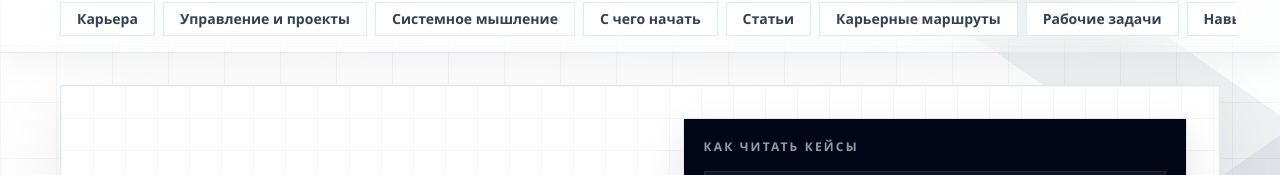
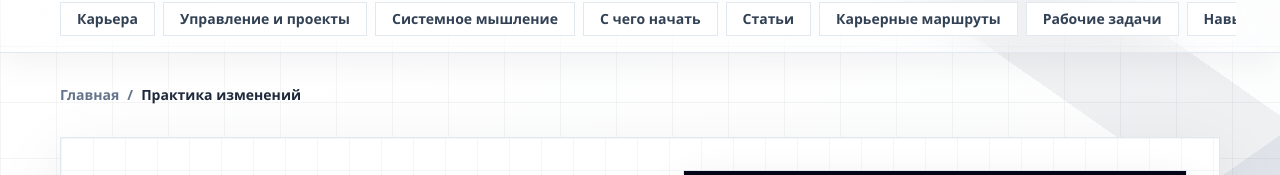
Before and after one commit to digitalmikhin-code/denis-journal, a Next.js app: page /practice in a window 1280 px wide. Shown: the part 122-297 px from the top of the page. Built offline with nearby package versions, Linux system fonts and the light colour scheme; no server answers.

Commit message:
Добавить навигацию в практику изменений

```diff
--- a/app/practice/page.tsx
+++ b/app/practice/page.tsx
@@ -1,3 +1,4 @@
+import { PageBreadcrumbs } from "@/components/page-breadcrumbs";
 import type { Metadata } from "next";
 import type { ReactNode } from "react";
 import Link from "next/link";
@@ -40,6 +41,7 @@ const designNotes = [
 export default function PracticePage(): JSX.Element {
   return (
     <div className="space-y-8">
+      <PageBreadcrumbs items={[{ name: "Практика изменений", href: "/practice/" }]} />
       <section className="relative overflow-hidden border border-slate-200 bg-white p-6 shadow-[0_24px_70px_rgba(9,22,43,0.08)] dark:border-slate-800 dark:bg-slate-900 md:p-8">
         <div className="pointer-events-none absolute inset-0 ambient-grid opacity-50" />
         <div className="pointer-events-none absolute bottom-0 right-0 h-28 w-44 bg-brand/95 [clip-path:polygon(42%_0,100%_0,100%_100%,0_100%)]" />
```
